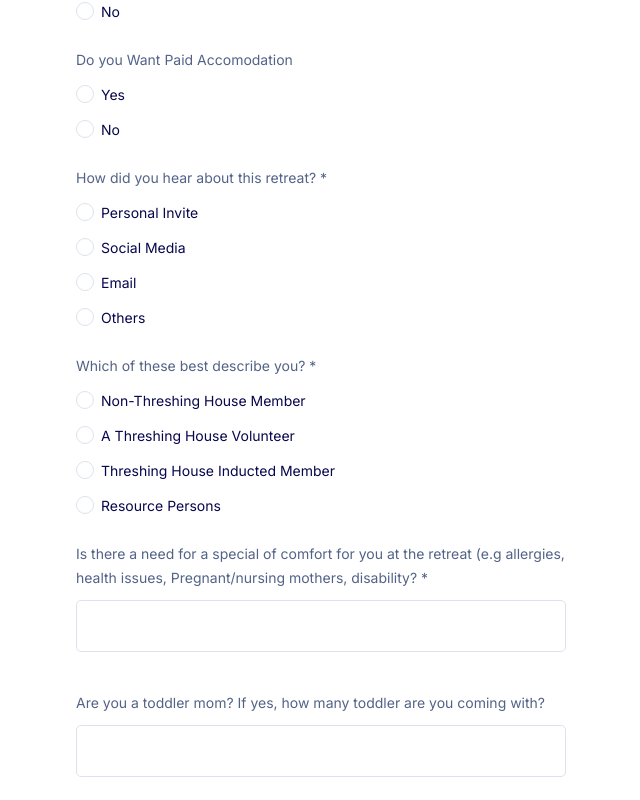
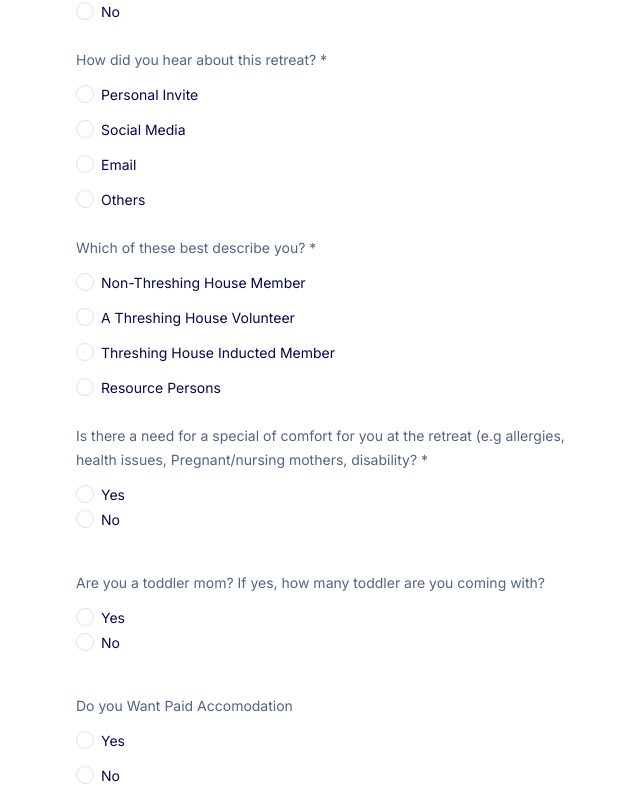
Before and after one commit to kayuse/anbrform, a React (Create React App) app: page / in a window 1280 px wide. Shown: the part 1620-2420 px from the top of the page, without its empty margins (319-959 px from the left). Built offline with nearby package versions, Linux system fonts and the light colour scheme.

Commit message:
Update Register.js

```diff
--- a/src/Register.js
+++ b/src/Register.js
@@ -31,7 +31,6 @@ function Register() {
 
   const handleChange = (e) => {
     const { name, value } = e.target;
-    console.log(name, value)
     setFormData({
       ...formData,
       [name]: value
@@ -127,7 +126,7 @@ function Register() {
               class="formbold-form-input"
             />
           </div>
-          <br/>
+          <br />
           <div >
             <label for="phone" class="formbold-form-label"> Phone Number(Whatsapp preferably)   *</label>
             <input
@@ -347,46 +346,6 @@ function Register() {
           <br />
           <div class="formbold-mb-5">
             <label for="qusOne" class="formbold-form-label">
-             Do you Want Paid Accomodation
-            </label>
-
-            <div class="formbold-radio-flex">
-              <div class="formbold-radio-group">
-                <label class="formbold-radio-label">
-                  <input
-                    class="formbold-input-radio"
-                    type="radio"
-                    name="paid_accomodation"
-                    value='Yes'
-                    checked={formData.paid_accomodation == 'Yes'}
-                    onChange={handleChange}
-                    id="qusOne"
-                  />
-                  Yes
-                  <span class="formbold-radio-checkmark"></span>
-                </label>
-              </div>
-              <div class="formbold-radio-group">
-                <label class="formbold-radio-label">
-                  <input
-                    class="formbold-input-radio"
-                    type="radio"
-                    name="paid_accomodation"
-                    value='No'
-                    checked={formData.paid_accomodation == 'No'}
-                    onChange={handleChange}
-                    id="qusOne"
-                  />
-                  No
-                  <span class="formbold-radio-checkmark"></span>
-                </label>
-              </div>
-
-            </div>
-          </div>
-          <br />
-          <div class="formbold-mb-5">
-            <label for="qusOne" class="formbold-form-label">
               How did you hear about this retreat? *
             </label>
 
@@ -527,30 +486,113 @@ function Register() {
             <label for="address" class="formbold-form-label">
               Is there a need for a special of comfort for you at the retreat (e.g allergies, health issues,  Pregnant/nursing mothers, disability? *
             </label>
+            <div class="formbold-radio-group">
+                <label class="formbold-radio-label">
                   <input
-              type="text"
+                    class="formbold-input-radio"
+                    type="radio"
                     name="needs_attention"
-              value={formData.needs_attention}
+                    value='Yes'
+                    checked={formData.needs_attention == 'Yes'}
                     onChange={handleChange}
-              id="needs_attention"
-              class="formbold-form-input"
+                    id="qusOne"
                   />
+                 Yes
+                  <span class="formbold-radio-checkmark"></span>
+                </label>
+              </div>
+              <div class="formbold-radio-group">
+                <label class="formbold-radio-label">
+                  <input
+                    class="formbold-input-radio"
+                    type="radio"
+                    name="needs_attention"
+                    value='No'
+                    checked={formData.needs_attention == 'No'}
+                    onChange={handleChange}
+                    id="qusOne"
+                  />
+                  No
+                  <span class="formbold-radio-checkmark"></span>
+                </label>
+              </div>
           </div>
 
           <br />
           <div class="formbold-mb-3">
             <label for="address" class="formbold-form-label">
               Are you a toddler mom? If yes,  how many toddler are you coming with?
+            </label>
+            <div class="formbold-radio-group">
+                <label class="formbold-radio-label">
+                  <input
+                    class="formbold-input-radio"
+                    type="radio"
+                    name="nursing_mum"
+                    value='Yes'
+                    checked={formData.nursing_mum == 'Yes'}
+                    onChange={handleChange}
+                    id="qusOne"
+                  />
+                 Yes
+                  <span class="formbold-radio-checkmark"></span>
+                </label>
+              </div>
+              <div class="formbold-radio-group">
+                <label class="formbold-radio-label">
+                  <input
+                    class="formbold-input-radio"
+                    type="radio"
+                    name="nursing_mum"
+                    value='No'
+                    checked={formData.nursing_mum == 'No'}
+                    onChange={handleChange}
+                    id="qusOne"
+                  />
+                  No
+                  <span class="formbold-radio-checkmark"></span>
+                </label>
+              </div>
+          </div>
+          <br />
+          <div class="formbold-mb-5">
+            <label for="qusOne" class="formbold-form-label">
+              Do you Want Paid Accomodation
+            </label>
 
+            <div class="formbold-radio-flex">
+              <div class="formbold-radio-group">
+                <label class="formbold-radio-label">
+                  <input
+                    class="formbold-input-radio"
+                    type="radio"
+                    name="paid_accomodation"
+                    value='Yes'
+                    checked={formData.paid_accomodation == 'Yes'}
+                    onChange={handleChange}
+                    id="qusOne"
+                  />
+                  Yes
+                  <span class="formbold-radio-checkmark"></span>
                 </label>
+              </div>
+              <div class="formbold-radio-group">
+                <label class="formbold-radio-label">
                   <input
-              type="text"
-              name="nursing_mum"
-              value={formData.nursing_mum}
+                    class="formbold-input-radio"
+                    type="radio"
+                    name="paid_accomodation"
+                    value='No'
+                    checked={formData.paid_accomodation == 'No'}
                     onChange={handleChange}
-              id="nursing_mum"
-              class="formbold-form-input"
+                    id="qusOne"
                   />
+                  No
+                  <span class="formbold-radio-checkmark"></span>
+                </label>
+              </div>
+
+            </div>
           </div>
           <br />
           <div class="formbold-mb-3">
```
Lines whose indentation alone changed are shown as unchanged.
